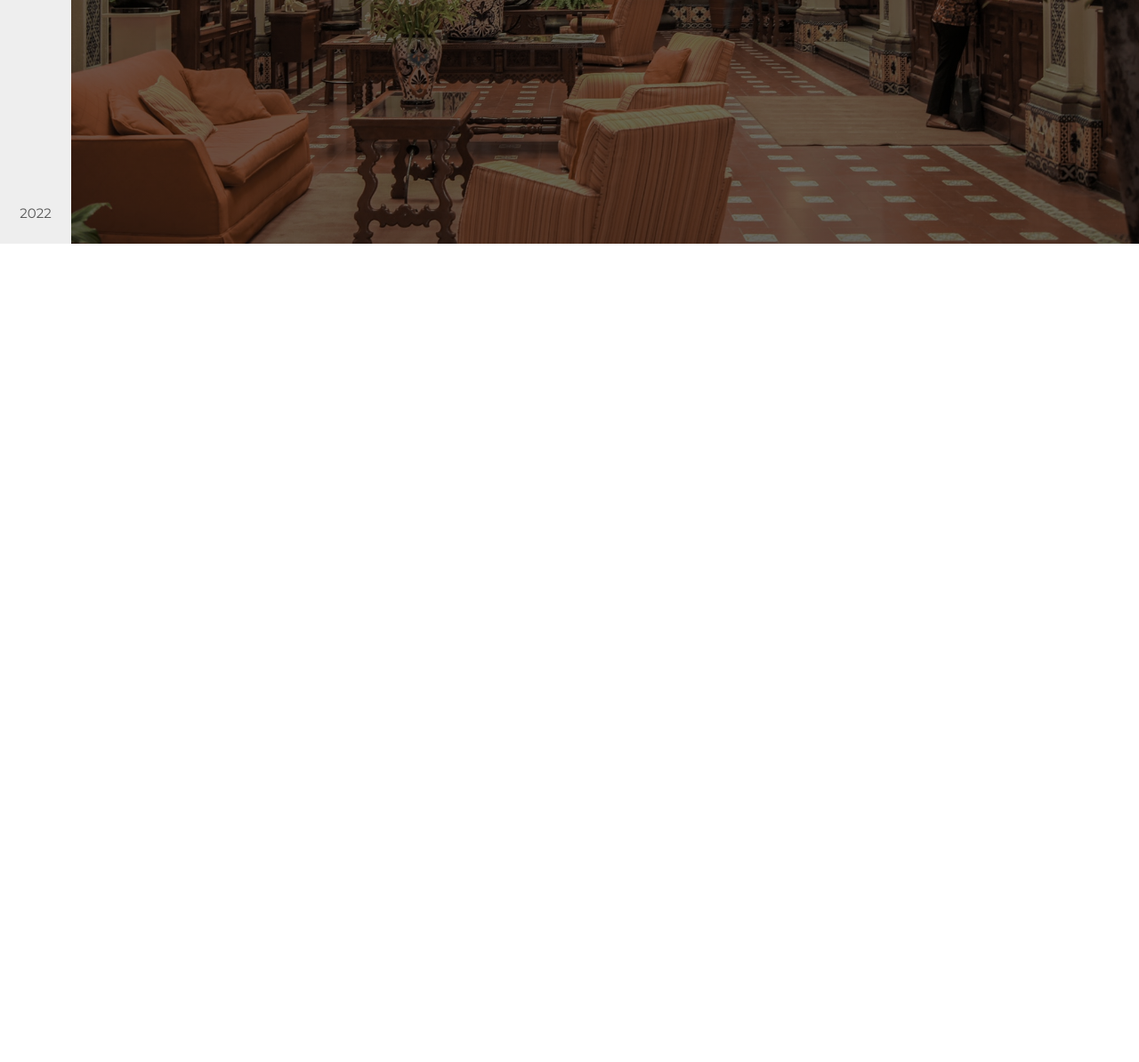
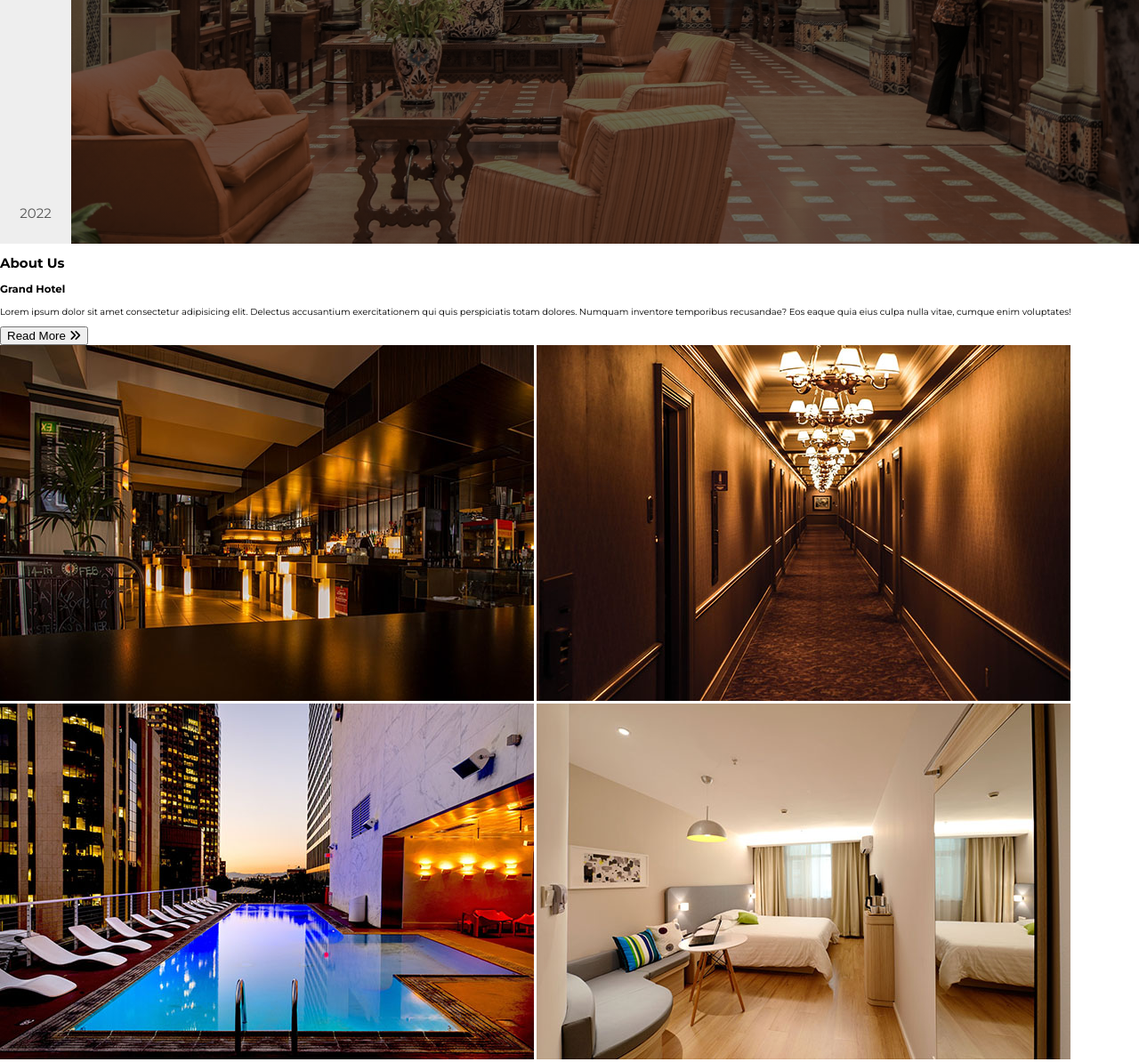
Before and after one commit to bryanbuitrago/hotel-site, a plain HTML site: page index.html in a window 1280 px wide. Shown: the part 526-1720 px from the top of the page at 89% size. Before the commit the page ends 800 px from the top, so only its background shows below. Drawn offline with Linux system fonts and the light colour scheme.

Commit message:
About us section mark up

```diff
--- a/index.html
+++ b/index.html
@@ -114,7 +114,7 @@
     <header class="header">
       <div class="brand">
         <div>
-          <img src="img/crown.png" alt="" width="80" />
+          <img src="img/crown.png" width="80" />
         </div>
         <h3 class="hotel-heading">Grand Hotel</h3>
       </div>
@@ -126,5 +126,35 @@
       </div>
     </header>
     <!-- end of header -->
+
+    <!-- about us -->
+    <section class="about-us">
+      <div class="about-us-content">
+        <h1 class="about-us-heading">About Us</h1>
+        <div class="underline">
+          <div class="small-underline"></div>
+          <div class="big-underline"></div>
+        </div>
+        <h3 class="sub-heading">Grand Hotel</h3>
+        <p class="about-us-paragraph">
+          Lorem ipsum dolor sit amet consectetur adipisicing elit. Delectus
+          accusantium exercitationem qui quis perspiciatis totam dolores.
+          Numquam inventore temporibus recusandae? Eos eaque quia eius culpa
+          nulla vitae, cumque enim voluptates!
+        </p>
+        <button class="about-us-btn">
+          Read More
+          <i class="fas fa-angle-double-right btn-arrow"></i>
+        </button>
+      </div>
+
+      <div class="about-us-images">
+        <img src="img/about-us-img-1.jpeg" class="image image-1" />
+        <img src="img/about-us-img-2.jpeg" class="image image-2" />
+        <img src="img/about-us-img-3.jpeg" class="image image-3" />
+        <img src="img/about-us-img-4.jpeg" class="image image-4" />
+      </div>
+    </section>
+    <!-- end of about us -->
   </body>
 </html>
```
